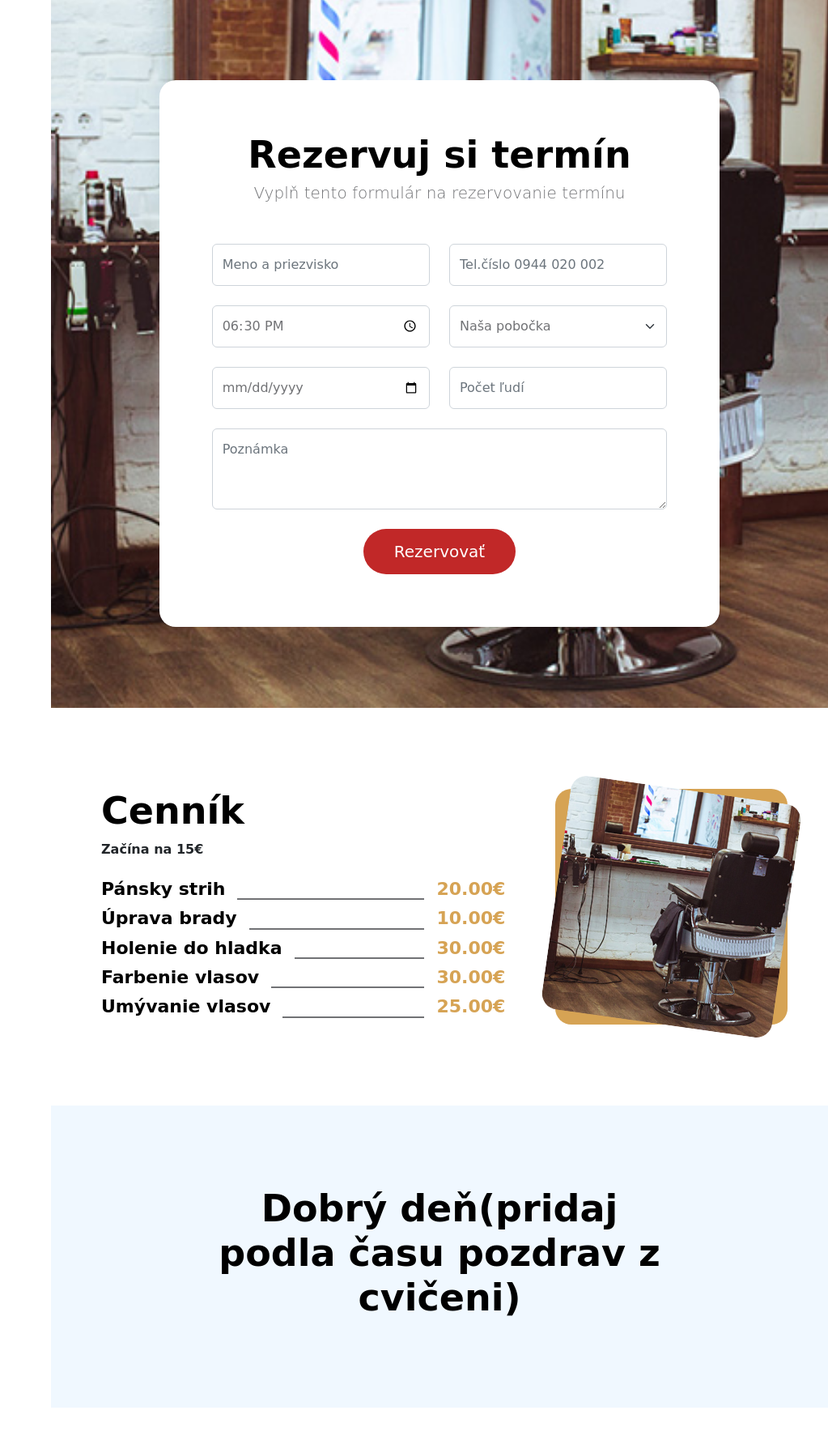
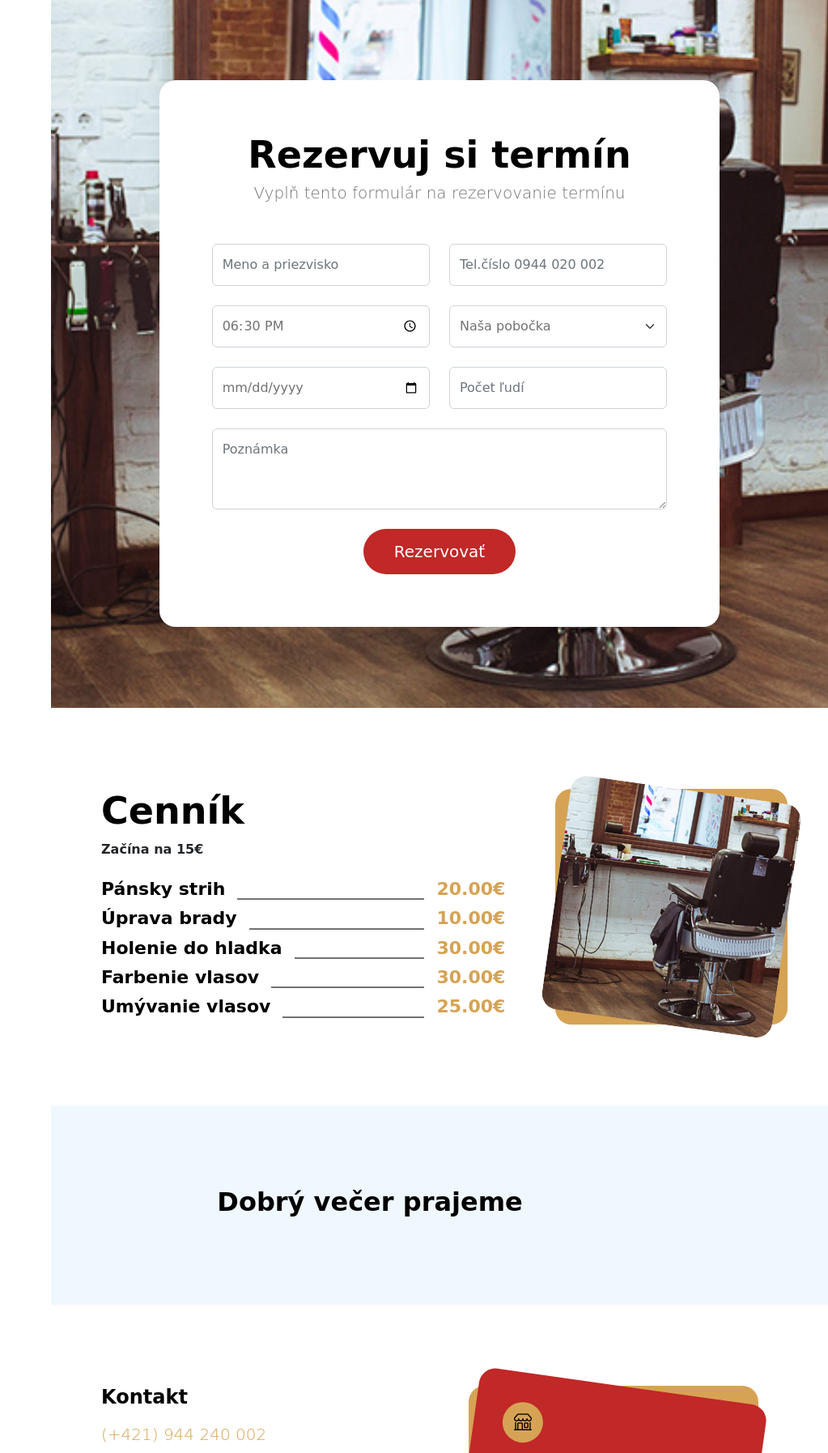
Before and after one commit to Horvy10/Barbershop, a PHP site: page / in a window 1280 px wide. Shown: the part 2816-4610 px from the top of the page at 81% size, without its empty margins (257-1280 px from the left). Run offline with PHP 8.4, Linux system fonts and the light colour scheme; some web fonts are replaced.

Commit message:
pridaniePozdravu

```diff
--- a/templatemo_585_barber_shop/index.php
+++ b/templatemo_585_barber_shop/index.php
@@ -298,7 +298,17 @@
                             <div class="row">
 
                                 <div class="col-lg-8 col-12 mx-auto">
-                                    <h2 class="text-center">Dobrý deň(pridaj podla času pozdrav z cvičeni)</h2>
+                                <?php
+                                $hour = date('H');
+
+                                if ($hour < 12) {
+                                    echo "<h3>Dobré ráno prajeme</h3>";
+                              } elseif ($hour < 18) {
+                                    echo "<h3>Dobrý deň prajeme</h3>";
+                              } else {
+                                    echo "<h3>Dobrý večer prajeme</h3>";
+                                    }
+                                    ?>
                                 </div>
                             </div>
                         </div>
```
